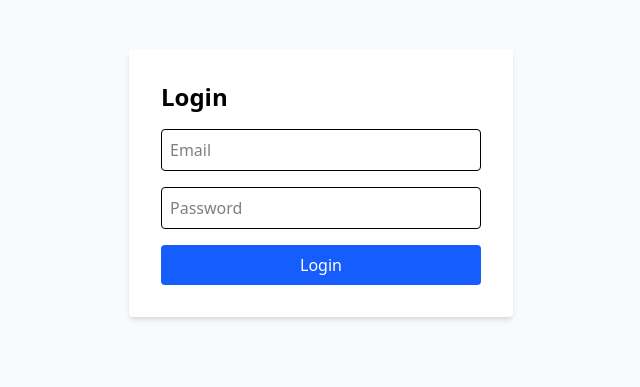
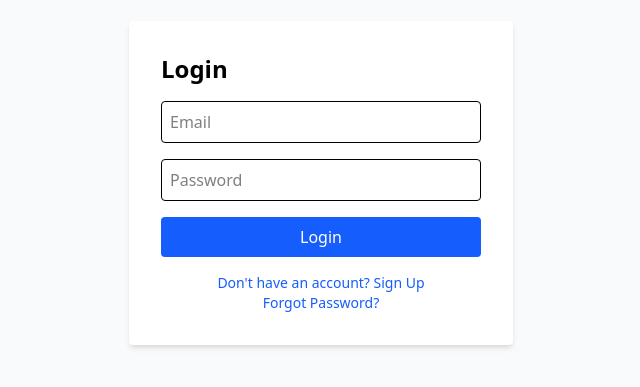
Before and after one commit to erodion4776/Sancho-paper-, a React (Vite) app: page /login in a window 1280 px wide. Shown: the part 217-604 px from the top of the page, without its empty margins (319-959 px from the left). Built offline with nearby package versions, Linux system fonts and the light colour scheme; no server answers.

Commit message:
feat(auth): add navigation links between auth pages
Added links between login, registration, and password recovery pages to improve user flow and accessibility.

```diff
--- a/src/pages/ForgotPassword.tsx
+++ b/src/pages/ForgotPassword.tsx
@@ -1,4 +1,5 @@
 import React, { useState } from 'react';
+import { Link } from 'react-router-dom';
 import { getSupabase, isSupabaseConfigured } from '../lib/supabase';
 
 export const ForgotPassword = () => {
@@ -34,6 +35,9 @@
                 {message && <p className="mb-4 text-green-500">{message}</p>}
                 <input type="email" placeholder="Email" className="w-full p-2 mb-4 border rounded" onChange={(e) => setEmail(e.target.value)} required />
                 <button type="submit" className="w-full p-2 text-white bg-blue-600 rounded">Reset Password</button>
+                <div className="mt-4 text-sm text-center">
+                    <Link to="/login" className="text-blue-600 hover:underline">Back to Login</Link>
+                </div>
             </form>
         </div>
     );
--- a/src/pages/Login.tsx
+++ b/src/pages/Login.tsx
@@ -1,5 +1,5 @@
 import React, { useState } from 'react';
-import { useNavigate } from 'react-router-dom';
+import { useNavigate, Link } from 'react-router-dom';
 import { getSupabase, isSupabaseConfigured } from '../lib/supabase';
 
 export const Login = () => {
@@ -38,6 +38,11 @@
         <button type="submit" className="w-full p-2 text-white bg-blue-600 rounded" disabled={loading}>
           {loading ? 'Logging in...' : 'Login'}
         </button>
+        <div className="mt-4 text-sm text-center">
+          <Link to="/register" className="text-blue-600 hover:underline">Don't have an account? Sign Up</Link>
+          <br />
+          <Link to="/forgot-password" className="text-blue-600 hover:underline">Forgot Password?</Link>
+        </div>
       </form>
     </div>
   );
--- a/src/pages/Register.tsx
+++ b/src/pages/Register.tsx
@@ -1,5 +1,5 @@
 import React, { useState } from 'react';
-import { useNavigate } from 'react-router-dom';
+import { useNavigate, Link } from 'react-router-dom';
 import { getSupabase, isSupabaseConfigured } from '../lib/supabase';
 
 export const Register = () => {
@@ -53,6 +53,9 @@
         <button type="submit" className="w-full p-2 text-white bg-blue-600 rounded" disabled={loading}>
           {loading ? 'Registering...' : 'Register'}
         </button>
+        <div className="mt-4 text-sm text-center">
+          <Link to="/login" className="text-blue-600 hover:underline">Already have an account? Login</Link>
+        </div>
       </form>
     </div>
   );
```
